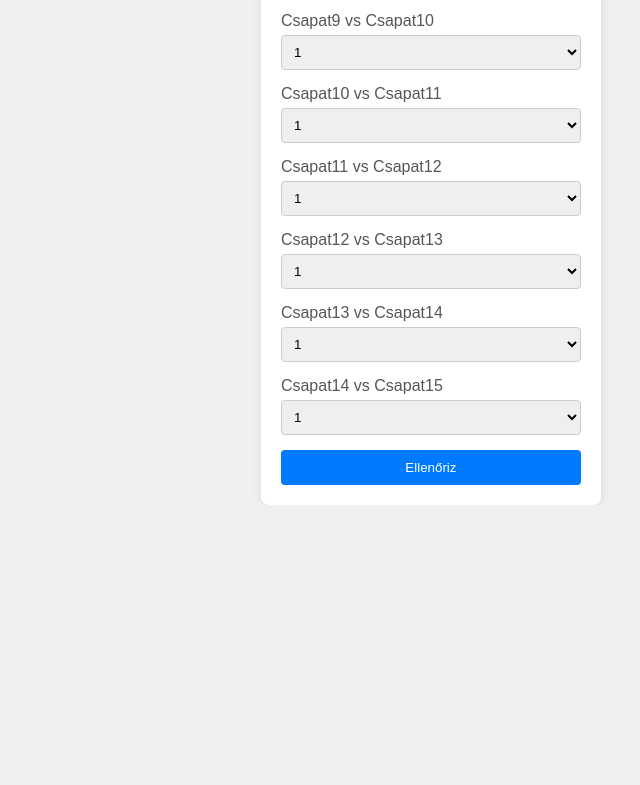
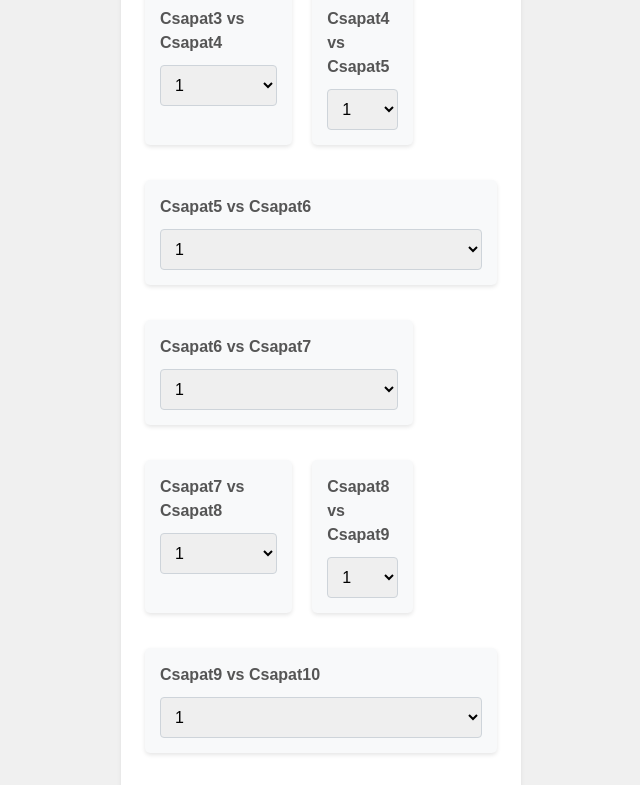
Before and after one commit to TibeeTheOnly/fociEgysegteszt, a website built with Vite: page webapp/index.html in a window 1280 px wide. Shown: the part 444-1229 px from the top of the page, without its empty margins (319-959 px from the left). Before the commit the page ends 949 px from the top, so only its background shows below. Built offline with nearby package versions, Linux system fonts and the light colour scheme.

Commit message:
update: agyfasz

```diff
--- a/package.json
+++ b/package.json
@@ -11,6 +11,7 @@
     "start": "http-server ./webapp"
   },
   "dependencies": {
+    "bootstrap": "^5.3.3",
     "vite": "^6.1.1",
     "vitest": "^3.0.6"
   },
--- a/webapp/index.html
+++ b/webapp/index.html
@@ -4,11 +4,68 @@
     <meta charset="UTF-8">
     <meta name="viewport" content="width=device-width, initial-scale=1.0">
     <title>Totó Ellenőrző</title>
+    <link rel="stylesheet" href="https://stackpath.bootstrapcdn.com/bootstrap/4.5.2/css/bootstrap.min.css">
     <link rel="stylesheet" href="styles.css">
-    <script type="module" src="./index.js"></script>
+    <script src="https://code.jquery.com/jquery-3.5.1.slim.min.js"></script>
+    <script src="https://cdn.jsdelivr.net/npm/@popperjs/core@2.5.4/dist/umd/popper.min.js"></script>
+    <script src="https://stackpath.bootstrapcdn.com/bootstrap/4.5.2/js/bootstrap.min.js"></script>
+    <script type="module" defer src="./index.js"></script>
+    <style>
+        #matches {
+            display: grid;
+            grid-template-columns: repeat(4, 1fr);
+            gap: 20px; /* Increase gap for more spacing */
+        }
+        .match-item {
+            grid-column: span 1;
+            background-color: #f8f9fa;
+            padding: 15px; /* Increase padding for more spacing */
+            border-radius: 5px;
+            box-shadow: 0 2px 4px rgba(0, 0, 0, 0.1);
+        }
+        .match-item label {
+            display: block;
+            margin-bottom: 10px; /* Increase margin for more spacing */
+            font-weight: bold;
+        }
+        .match-item select {
+            width: 100%;
+            padding: 10px; /* Increase padding for better alignment */
+            border: 1px solid #ced4da;
+            border-radius: 4px;
+        }
+        .match-item:nth-child(4n+1) {
+            grid-column: span 4;
+        }
+        .match-item:nth-child(4n+2) {
+            grid-column: span 3;
+        }
+        .match-item:nth-child(4n+3) {
+            grid-column: span 2;
+        }
+        .match-item:nth-child(4n+4) {
+            grid-column: span 1;
+        }
+        #toto-form {
+            background-color: #ffffff;
+            padding: 30px; /* Increase padding for more spacing */
+            border-radius: 10px;
+            box-shadow: 0 4px 8px rgba(0, 0, 0, 0.1);
+        }
+        #toto-form button {
+            margin-top: 30px; /* Increase margin for more spacing */
+        }
+        #result {
+            margin-top: 30px; /* Increase margin for more spacing */
+            font-size: 1.2em;
+            font-weight: bold;
+        }
+    </style>
 </head>
 <body>
-    <h1>Totó Ellenőrző</h1>
+    <header>
+        <h1 class="text-center">Totó Ellenőrző</h1>
+    </header>
     <form id="toto-form">
         <div id="matches">
             <!-- Matches will be generated here -->
@@ -16,5 +73,22 @@
         <button type="submit">Ellenőriz</button>
     </form>
     <p id="result"></p>
+    <script>
+        document.addEventListener("DOMContentLoaded", function() {
+            // Ensure the form content is fully loaded
+            const form = document.getElementById('toto-form');
+            if (form) {
+                form.className = 'bg-white p-4 rounded shadow-sm w-100';
+                form.style.maxWidth = '400px';
+                form.style.marginTop = '20px'; // Adjust margin to ensure visibility
+            }
+            document.body.className = 'd-flex flex-column align-items-center';
+            document.querySelector('header').className = 'mt-4 text-center';
+            document.querySelector('button').className = 'btn btn-primary btn-block';
+            document.getElementById('result').className = 'mt-4 text-center';
+        });
+    </script>
 </body>
 </html>
+
+<!--Ha mégegyszer hozzá kell nyúlnom ehhez a szar kódhoz átütöm a kurva monitorom-->
--- a/webapp/index.js
+++ b/webapp/index.js
@@ -14,6 +14,7 @@ document.addEventListener('DOMContentLoaded', () => {
         toto.ujEredmeny(csapat1, gol1, csapat2, gol2);
 
         const matchDiv = document.createElement('div');
+        matchDiv.className = 'match-item';
         matchDiv.innerHTML = `
             <label>${csapat1} vs ${csapat2}</label>
             <select name="match${i}">
--- a/webapp/styles.css
+++ b/webapp/styles.css
@@ -4,21 +4,19 @@ body {
     margin: 0;
     padding: 0;
     display: flex;
+    flex-direction: column;
     justify-content: center;
     align-items: center;
-    height: 100vh;
+    min-height: 100vh;
 }
 
 h1 {
     color: #333;
+    margin-top: 20px;
+    margin-bottom: 20px;
 }
 
 form {
-    background-color: #fff;
-    padding: 20px;
-    border-radius: 8px;
-    box-shadow: 0 0 10px rgba(0, 0, 0, 0.1);
-    width: 300px;
 }
 
 form div {
@@ -39,17 +37,11 @@ select {
 }
 
 button {
-    width: 100%;
-    padding: 10px;
-    background-color: #007bff;
-    color: #fff;
-    border: none;
-    border-radius: 4px;
-    cursor: pointer;
+    /* Removed custom styles handled by Bootstrap */
 }
 
 button:hover {
-    background-color: #0056b3;
+    /* Removed custom styles handled by Bootstrap */
 }
 
 p {
```
Also changed, not shown: 1 other file.
